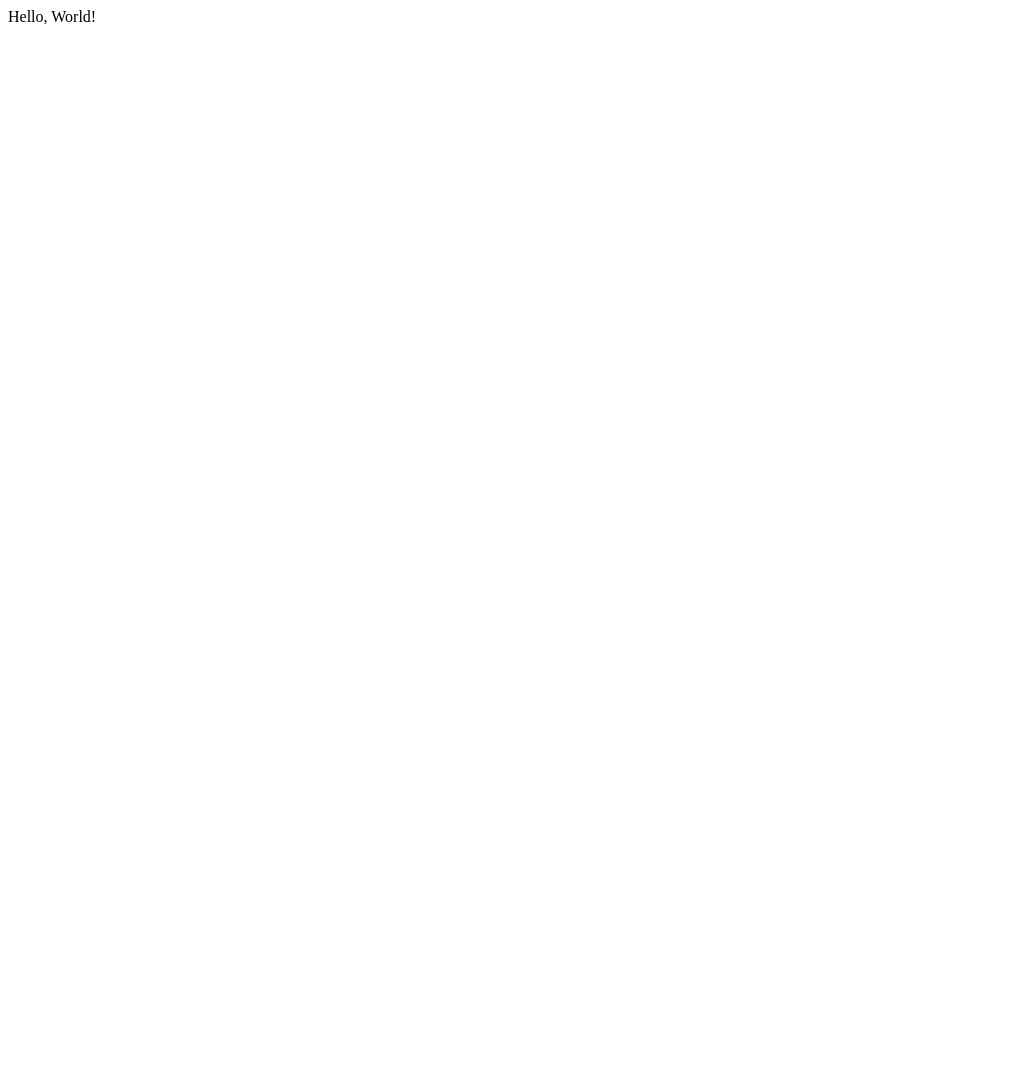
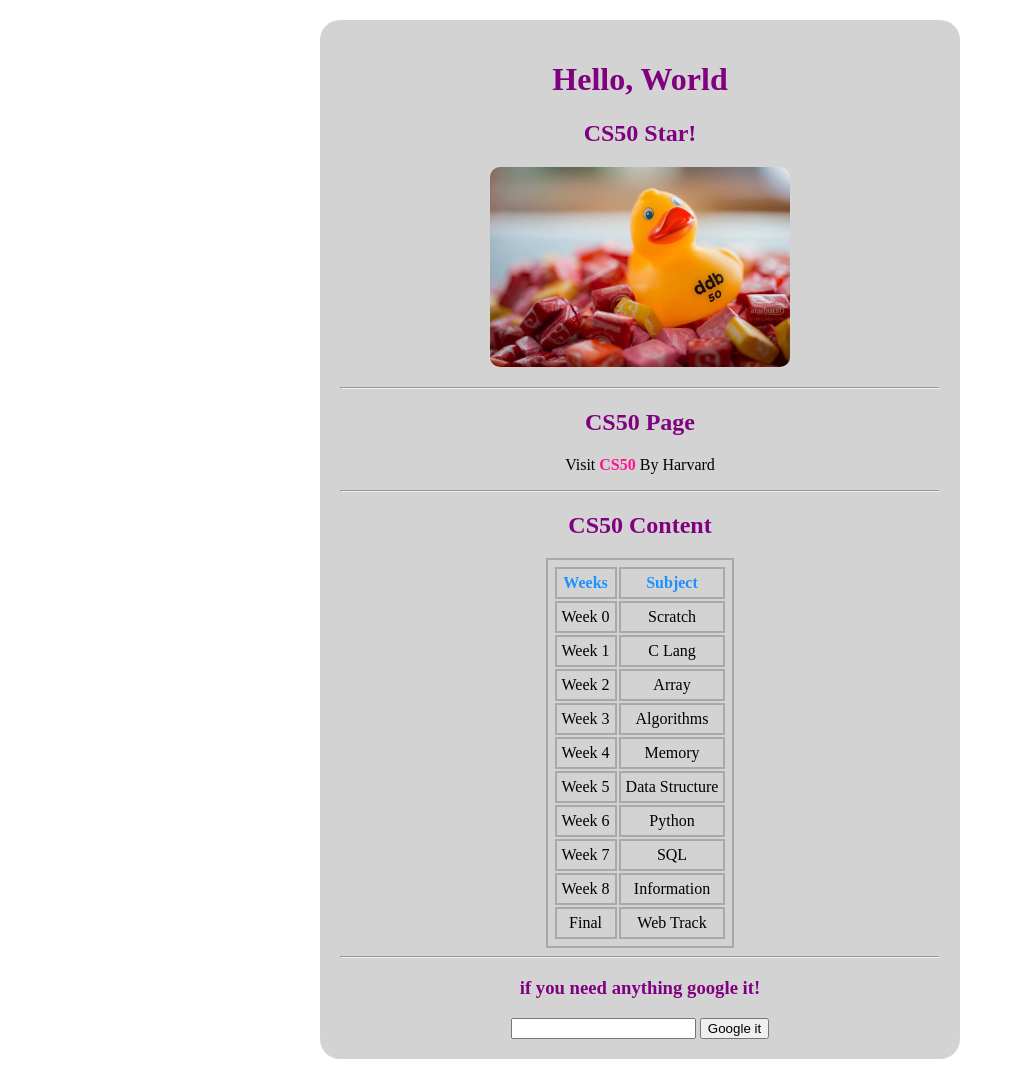
Before and after one commit to mwafy99/CS50-Web, a plain HTML site: page index.html in a window 1280 px wide. Shown: the whole page, without its empty margins (0-1015 px from the left). Before the commit the page ends 800 px from the top, so only its background shows below. Drawn offline with Linux system fonts and the light colour scheme.

Commit message:
CS50 simple page

```diff
--- a/index.html
+++ b/index.html
@@ -3,13 +3,80 @@
 <!-- The start of HTML -->
 <html lang="en">
 <head>
+    <link rel="stylesheet" href="styles.css">
     <title>
-        <!-- Appears on browser tab -->
-        Hello!
+        CS50 Web
     </title>
 </head>
 <!-- The visible part of the web-page -->
 <body>
-    Hello, World!
+    <div class="container">
+        <h1>Hello, World</h1>
+        <h2>CS50 Star!</h2>
+        <p>
+            <img src="duck.jpg" alt="Picture of a yellow duck">
+        </p>
+        <hr>
+        <h2>CS50 Page</h2>
+        <p>
+            Visit <a href="https://cs50.harvard.edu/x/2020/">CS50</a> By Harvard
+        </p>
+        <hr>
+        <h2>CS50 Content</h2>
+        <table>
+            <tr>
+                <td class="main">Weeks</td>
+                <td class="main">Subject</td>
+            </tr>
+            <tr>
+                <td>Week 0</td>
+                <td>Scratch</td>
+            </tr>
+            <tr>
+                <td>Week 1</td>
+                <td>C Lang</td>
+            </tr>
+            <tr>
+                <td>Week 2</td>
+                <td>Array</td>
+            </tr>
+            <tr>
+                <td>Week 3</td>
+                <td>Algorithms</td>
+            </tr>
+            <tr>
+                <td>Week 4</td>
+                <td>Memory</td>
+            </tr>
+            <tr>
+                <td>Week 5</td>
+                <td>Data Structure</td>
+            </tr>
+            <tr>
+                <td>Week 6</td>
+                <td>Python</td>
+            </tr>
+            <tr>
+                <td>Week 7</td>
+                <td>SQL</td>
+            </tr>
+            <tr>
+                <td>Week 8</td>
+                <td>Information</td>
+            </tr>
+            <tr>
+                <td>Final</td>
+                <td>Web Track</td>
+            </tr>
+        </table>
+        <hr>
+        <h3>if you need anything google it!</h3>
+        <form action="https://www.google.com/search" method="get">
+            <label for="google">
+                <input id="google" name="q" type="text">
+            </label>
+            <input type="submit" value="Google it">
+        </form>
+    </div>
 </body>
 </html>
--- /dev/null
+++ b/styles.css
@@ -0,0 +1,34 @@
+
+.container {
+    width: 600px;
+    margin: 20px auto;
+    text-align: center;
+    background-color: lightgray;
+    border-radius: 20px;
+    padding: 20px;
+}
+h1,h2,h3 {
+    color: purple;
+}
+img {
+    width: 300px;
+    border-radius: 10px;
+}
+a {
+    text-decoration: none;
+    font-weight: bold;
+color: deeppink;
+}
+table {
+    margin: 0 auto;
+}
+
+.main {
+    color: dodgerblue;
+    font-weight: bold;
+}
+table, tr, td {
+    border: 2px solid darkgrey;
+    padding: 5px;
+    text-align: center;
+}
```
Also changed, not shown: cat.jpeg (added), duck.jpg (added).
